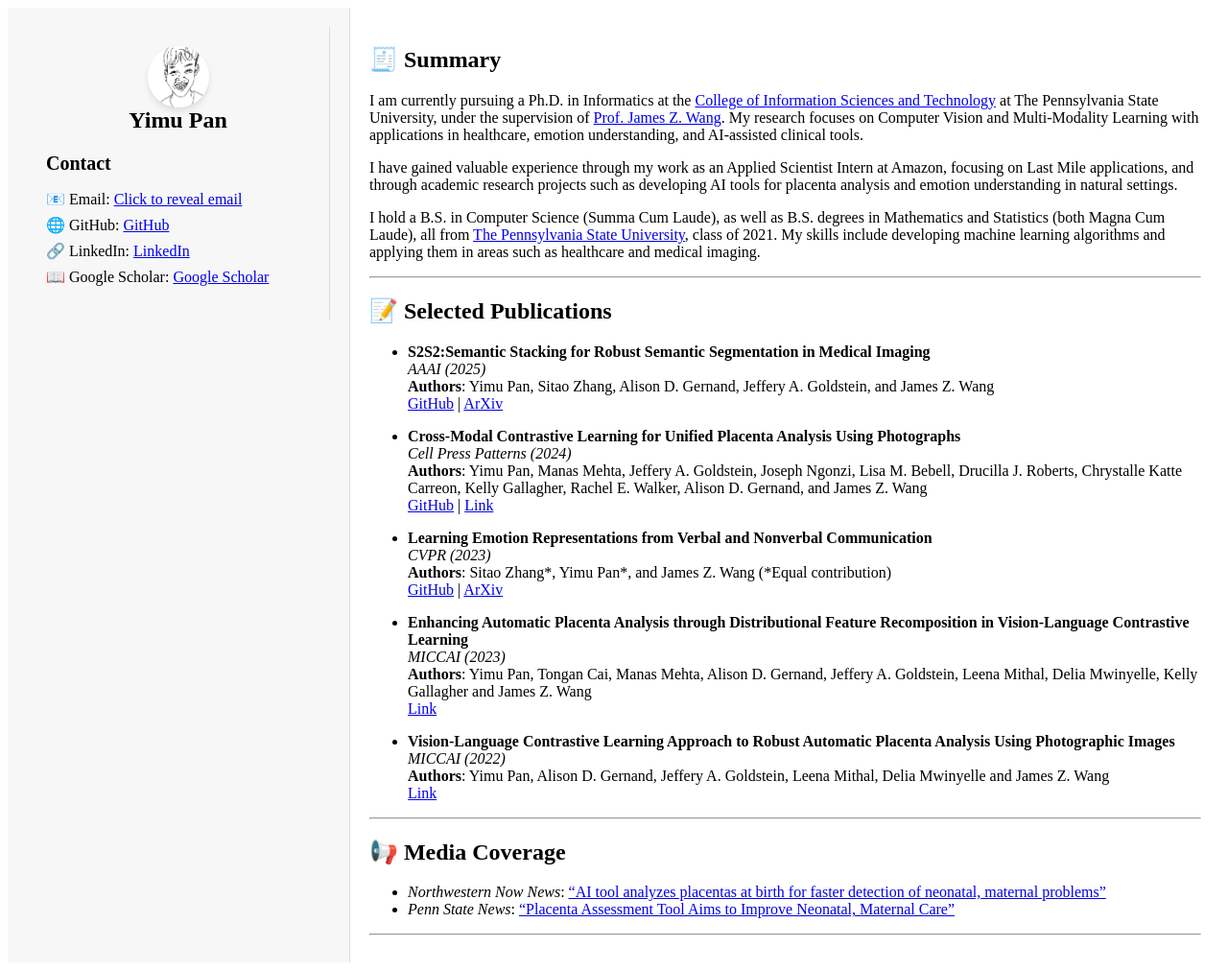
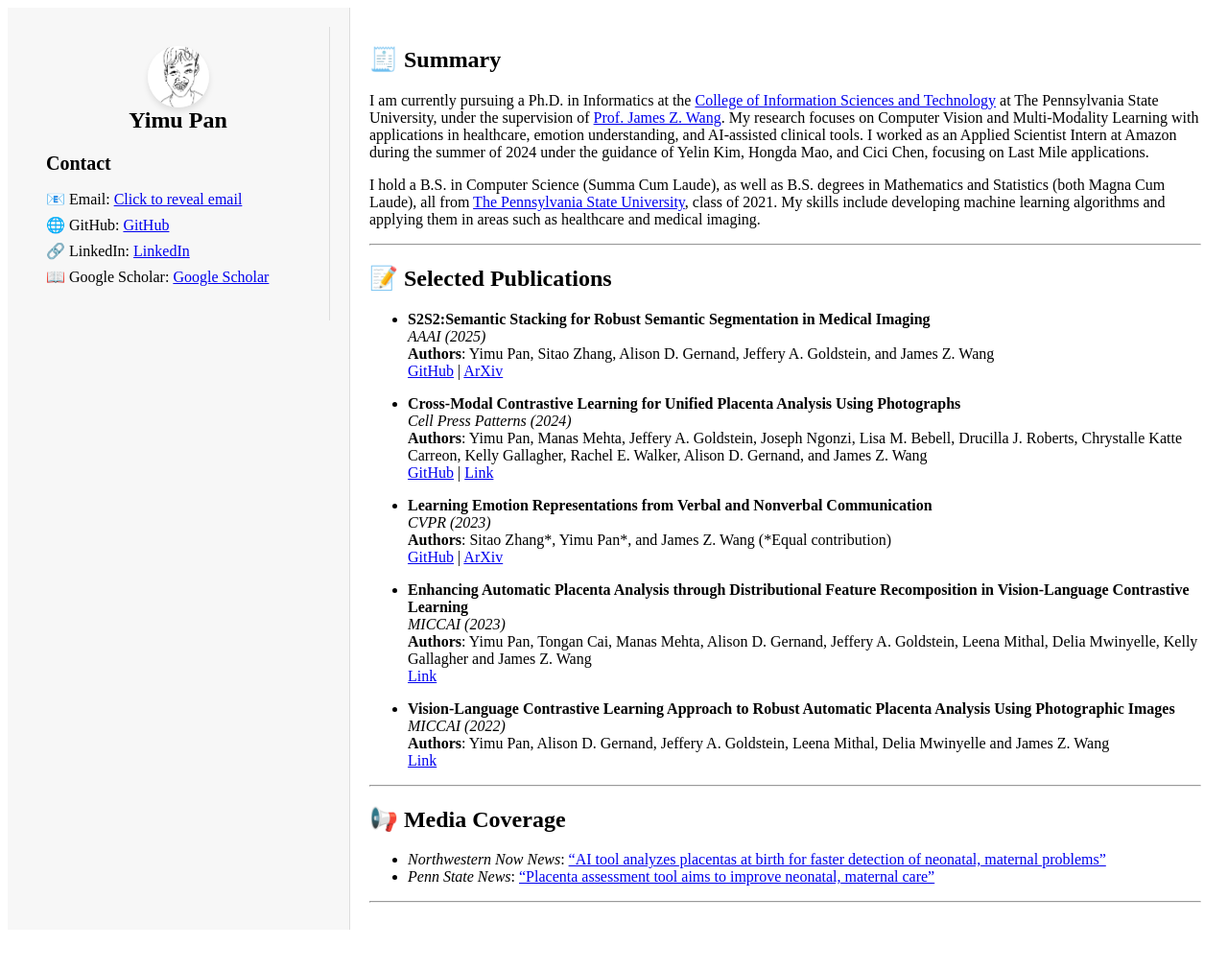
Before and after one commit to ymp5078/ymp5078.github.io, a Jekyll site: the page built from index.md, in a window 1280 px wide. Shown: the whole page at 96% size. Built offline with Jekyll 4.4.1, drawn with Linux system fonts in a browser that asks for light colours; our own code applies the rules of GitHub Pages for plain Markdown files; after the commit the page ends 977 px from its top, so only the background shows below that.

Commit message:
update info

```diff
--- a/index.md
+++ b/index.md
@@ -1,8 +1,6 @@
 ## 🧾 **Summary**
 
-I am currently pursuing a Ph.D. in Informatics at the [College of Information Sciences and Technology](https://ist.psu.edu) at The Pennsylvania State University, under the supervision of [Prof. James Z. Wang](https://wang.ist.psu.edu/docs/home.shtml). My research focuses on Computer Vision and Multi-Modality Learning with applications in healthcare, emotion understanding, and AI-assisted clinical tools.
-
-I have gained valuable experience through my work as an Applied Scientist Intern at Amazon, focusing on Last Mile applications, and through academic research projects such as developing AI tools for placenta analysis and emotion understanding in natural settings.
+I am currently pursuing a Ph.D. in Informatics at the [College of Information Sciences and Technology](https://ist.psu.edu) at The Pennsylvania State University, under the supervision of [Prof. James Z. Wang](https://wang.ist.psu.edu/docs/home.shtml). My research focuses on Computer Vision and Multi-Modality Learning with applications in healthcare, emotion understanding, and AI-assisted clinical tools. I worked as an Applied Scientist Intern at Amazon during the summer of 2024 under the guidance of Yelin Kim, Hongda Mao, and Cici Chen, focusing on Last Mile applications.
 
 I hold a B.S. in Computer Science (Summa Cum Laude), as well as B.S. degrees in Mathematics and Statistics (both Magna Cum Laude), all from [The Pennsylvania State University](https://www.psu.edu), class of 2021. My skills include developing machine learning algorithms and applying them in areas such as healthcare and medical imaging.
 
@@ -40,6 +38,6 @@ I hold a B.S. in Computer Science (Summa Cum Laude), as well as B.S. degrees in
 ## 📢 **Media Coverage**
 
 - *Northwestern Now News*: ["AI tool analyzes placentas at birth for faster detection of neonatal, maternal problems"](https://news.northwestern.edu/stories/2024/12/ai-tool-analyzes-placentas-at-birth-for-faster-detection-of-neonatal-maternal-problems/?fj=)
-- *Penn State News*: ["Placenta Assessment Tool Aims to Improve Neonatal, Maternal Care"](https://www.psu.edu/news/research/story/placenta-assessment-tool-aims-improve-neonatal-maternal-care)
+- *Penn State News*: ["Placenta assessment tool aims to improve neonatal, maternal care"](https://www.psu.edu/news/research/story/placenta-assessment-tool-aims-improve-neonatal-maternal-care)
 
 ---
```
